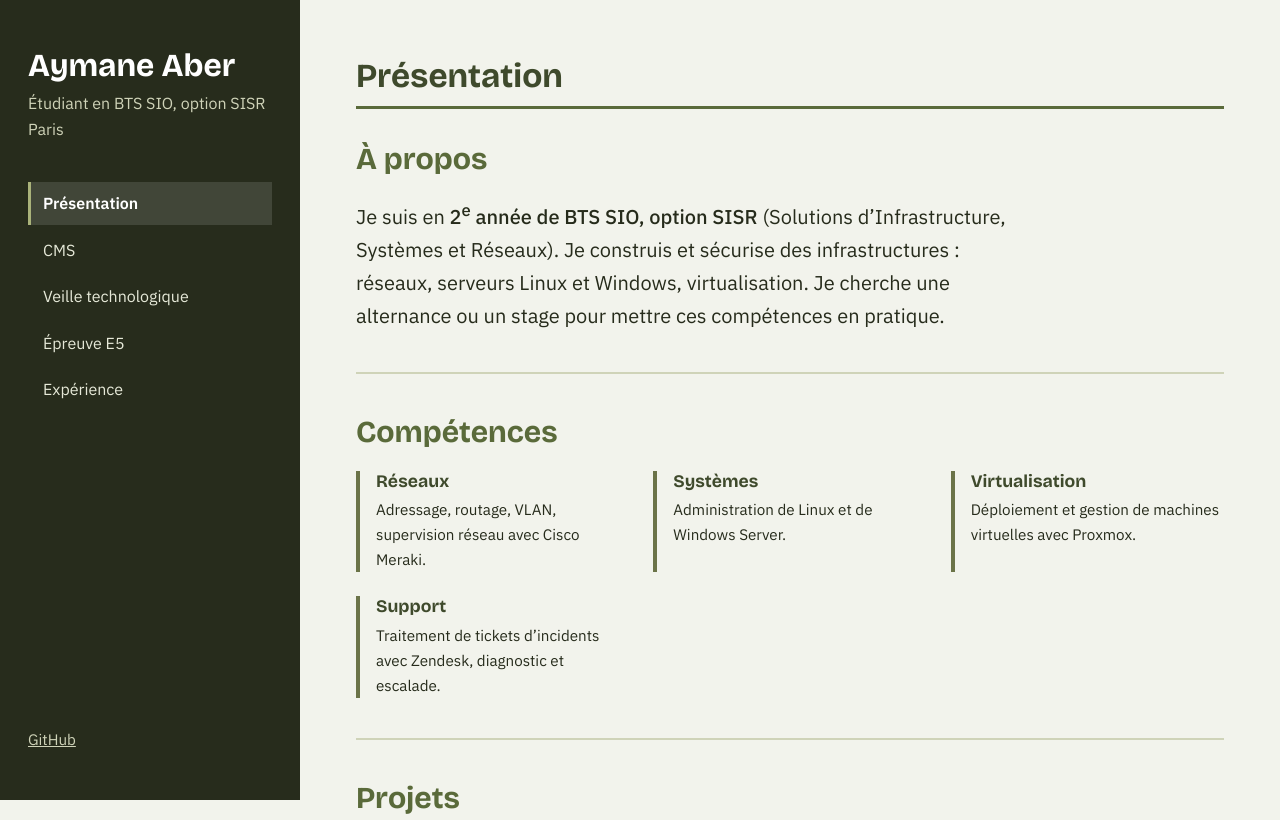
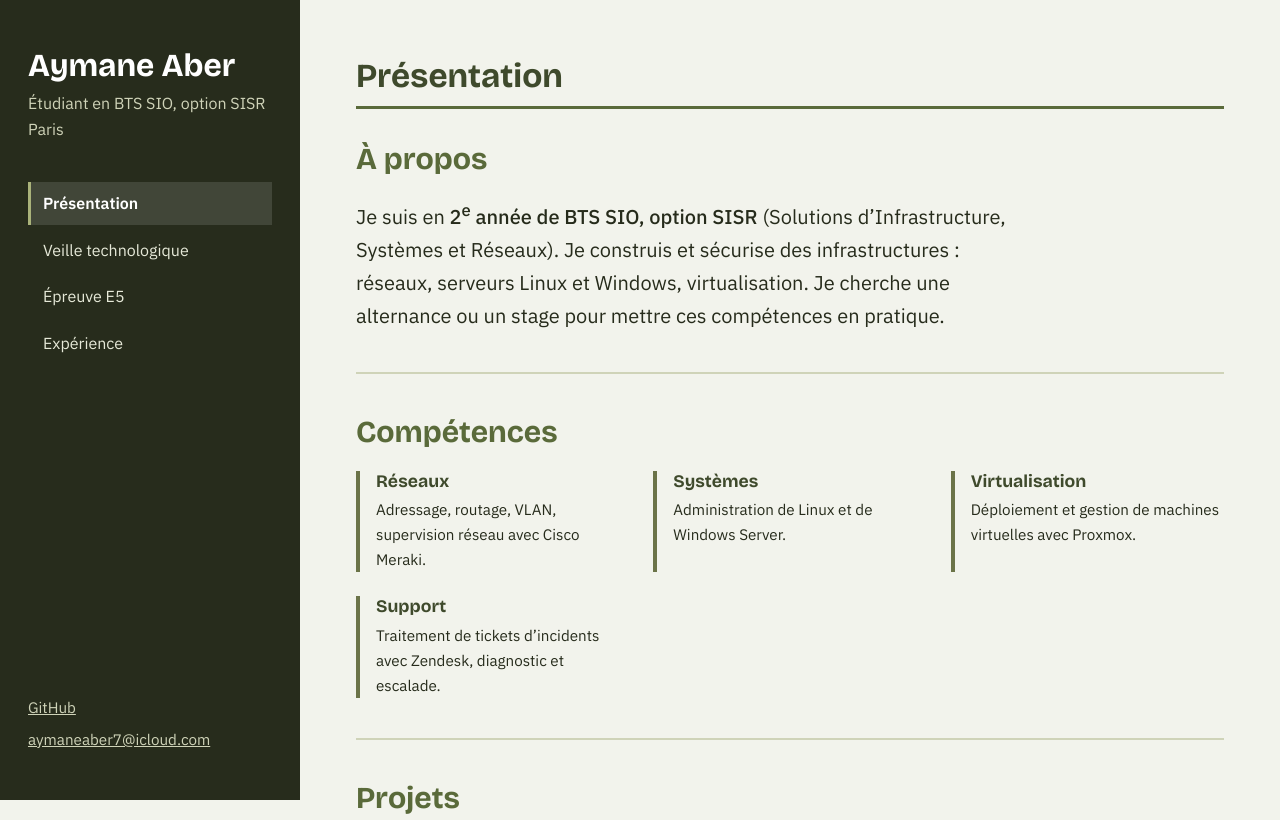
Before and after one commit to Pekno09/portfolio, a plain HTML site: page index.html in a window 1280 px wide. Shown: the top 820 px of the page. Drawn offline with nearby package versions, Linux system fonts and the light colour scheme.

Commit message:
Update navigation and add email link in index.html

```diff
--- a/index.html
+++ b/index.html
@@ -17,13 +17,15 @@
 
     <nav aria-label="Navigation principale">
         <a href="index.html" aria-current="page">Présentation</a>
-        <a href="cms.html">CMS</a>
         <a href="veille.html">Veille technologique</a>
         <a href="e5.html">Épreuve E5</a>
         <a href="exp.html">Expérience</a>
     </nav>
 
-    <p class="liens"><a href="https://github.com/Pekno09">GitHub</a></p>
+    <p class="liens">
+        <a href="https://github.com/Pekno09">GitHub</a>
+        <a href="mailto:aymaneaber7@icloud.com">aymaneaber7@icloud.com</a>
+    </p>
 </aside>
 
 <main class="accueil">
```
